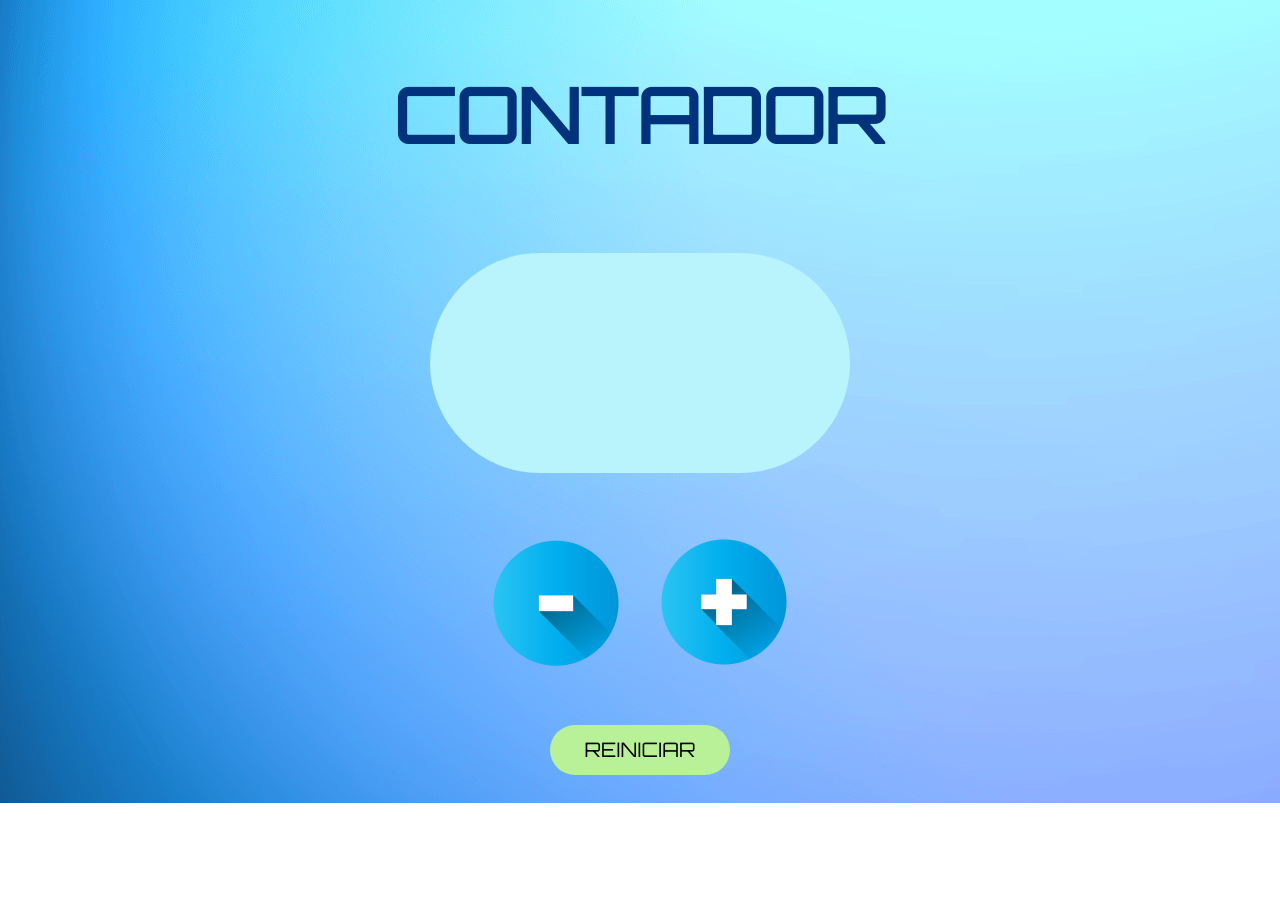
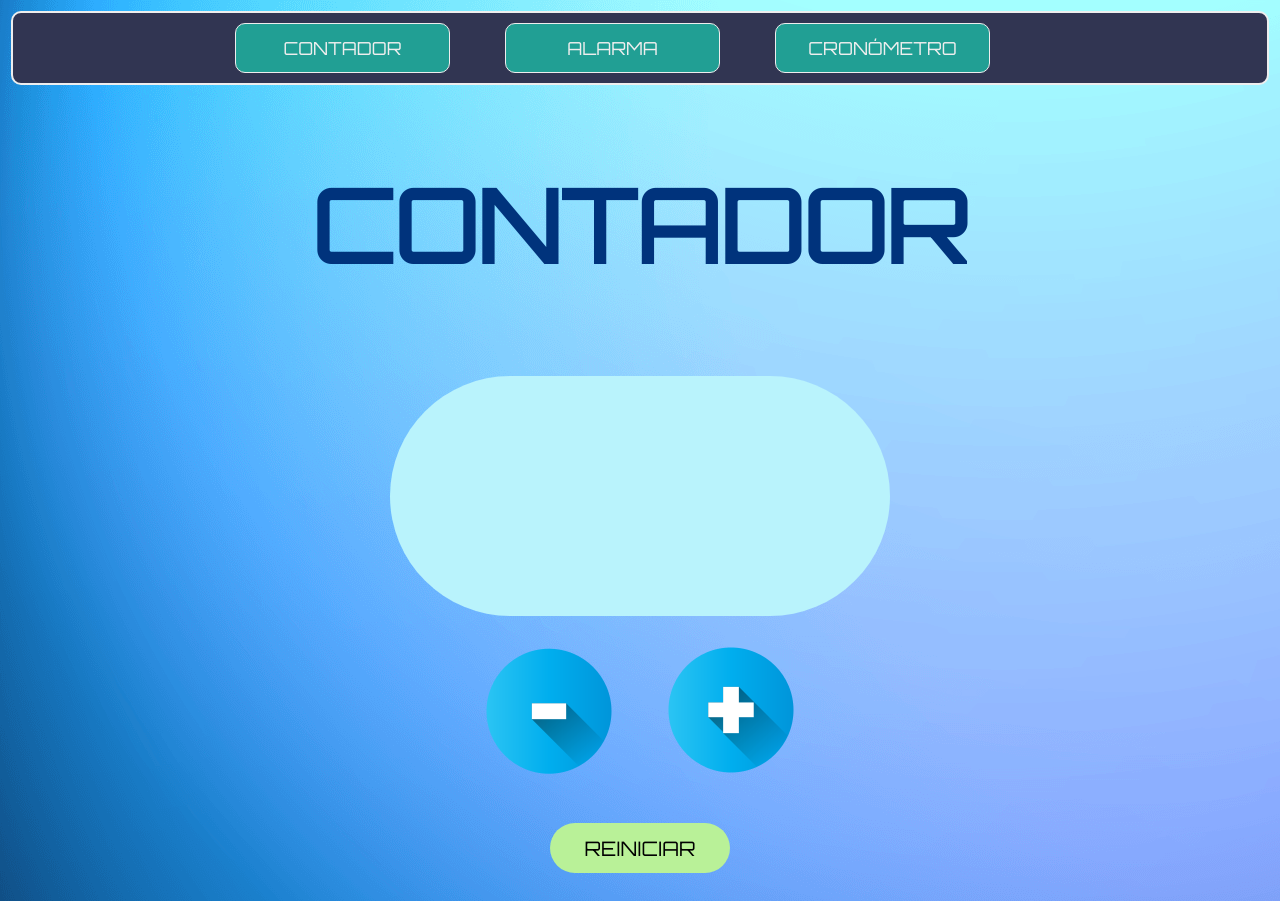
Before and after one commit to joachaile23/miniproyecto, a plain HTML site: page index.html in a window 1280 px wide. Before the commit the page ends 803 px from the top, so only its background shows below. Drawn offline with Linux system fonts and the light colour scheme.

Commit message:
Añadiendo utilidades y estilos a la app

```diff
--- a/index.html
+++ b/index.html
@@ -8,13 +8,25 @@
     <title> MINIPROYECTO </title>
 </head>
 <body>
-    <h1 id="titulo"> CONTADOR </h1>
-    <p id="contador">  </p>
-        <div id="contenedorBotones">
+    <div id="divUtilidades">
+        <button id="botonContador"> CONTADOR </button>
+        <button id="botonAlarma"> ALARMA</button>
+        <button id="botonCronometro"> CRONÓMETRO </button>
+    </div>
+
+    <section id="sectionContador">
+        <h1 id="tituloContador"> CONTADOR </h1>
+        <p id="contador">  </p>
+        <div id="divBotonesContenedor">
             <button id="disminuir"> <img src="./assets/menos.png"  alt="button icon"> </button>
             <button id="aumentar"> <img src="./assets/mas.png"  alt="button icon"> </button>
         </div>
             <button id="reiniciar"> REINICIAR </button>
+    </section>
+
+    <section id="sectionCronometro">
+        <h1 id="tituloCronometro"> CONTADOR </h1>
+    </section>
 
     <script src = "miniproyecto.js"></script>
 </body>
--- a/miniproyecto.js
+++ b/miniproyecto.js
@@ -1,10 +1,20 @@
 const contador = document.getElementById("contador")
 const aumentar = document.getElementById("aumentar")
-aumentar.addEventListener("click", Sumar)
+const sectionContador = document.getElementById("sectionContador")
+const sectionCronometro = document.getElementById("sectionCronometro")
+aumentar.addEventListener('click', Sumar)
 const disminuir = document.getElementById("disminuir")
-disminuir.addEventListener("click", Restar)
+disminuir.addEventListener('click', Restar)
 const reiniciarContador = document.getElementById("reiniciar")
 reiniciarContador.addEventListener("click", Reiniciar)
+const botonCronometro = document.getElementById("botonCronometro")
+botonCronometro.addEventListener('click', iniciarCronometro)
+
+function iniciarApp()
+{
+    sectionCronometro.style.display = 'none'
+    sectionContador.style.display = 'flex'
+}
 
 let conteo = 0
 
@@ -42,3 +52,11 @@ function Reiniciar()
     contador.style.color = 'black'
     contador.innerHTML = 0
 }
+
+function iniciarCronometro()
+{
+    sectionContador.style.display = 'none'
+    sectionCronometro.style.display = 'flex'
+}
+
+window.addEventListener('load', iniciarApp)
--- a/style.css
+++ b/style.css
@@ -3,41 +3,45 @@
 body
 {
     background-image: url(./assets/1920x1080-Gradiente-blanco-azul.-Padre-de-gradiente-Blue-HD-Wallpaper-1920x1080-1.png);
+    display: grid;
+}
+
+
+#sectionContador
+{
     display: flex;
     flex-direction: column;
     align-items: center;
 }
 
-#titulo
+#tituloContador
 {
-    display: flex;
-    justify-content: center;
     font-family:'Orbitron';
     color:#00337C;
-    font-size: 75px;
-    padding: 10px;
+    font-size: 100px;
+    margin-top: 75px;
 }
 
 #contador
 {
-    font-family: 'Orbitron';
     display: flex;
-    height: 200px;
-    width: 400px;
+    font-family: Orbitron;
+    height: 220px;
+    width: 480px;
     font-size: 150px;
-    background-color: #B9F3FC;
+    background-color: rgb(185, 243, 252);
     padding: 10px;
+    margin: 5px;
+    border-radius: 150px;
     justify-content: center;
     align-items: center;
-    margin: 30px;
-    border-radius: 150px;
 }
 
 #aumentar
 {
     border: none;
     background-color: transparent;
-    padding: 10px;
+    padding: 15px;
     margin: 10px;
     font-size: 16px;
     color: #333;
@@ -47,16 +51,10 @@ body
 {
     border: none;
     background-color: transparent;
-    padding: 10px;
+    padding: 15px;
     margin: 10px;
     font-size: 16px;
     color: #333;
-}
-
-#contenedorBotones
-{
-    display: flex;
-    margin: 15px;
 }
 
 #reiniciar
@@ -73,3 +71,72 @@ body
     background-color: rgb(185, 241, 152);
     justify-content: center;
 }
+
+#divUtilidades
+{
+    display: flex;
+    flex-direction: row;
+    justify-content: center;
+    background-color:#313552;
+    height: 50px;
+    margin: 3px;
+    padding: 10px;
+    border: 2px solid #EEEEEE;
+    border-radius: 10px;
+}
+
+#botonCronometro {
+    font-family: 'Orbitron', cursive;
+    display: flex;
+    width: 215px;
+    height: 50px;
+    border-radius: 10px;
+    background-color: #219F94;
+    align-items: center;
+    justify-content: center;
+    color: #EEEEEE;
+    margin-right: 55px;
+    font-size: 18px;
+    border: 1px solid #EEEEEE;
+}
+
+#botonAlarma
+{
+    font-family: 'Orbitron', cursive;;
+    display: flex;
+    width: 215px;
+    height: 50px;
+    border-radius: 10px;
+    background-color: #219F94;
+    align-items: center;
+    justify-content: center;
+    border-color: white;
+    color: #EEEEEE;
+    border: none;
+    margin-right: 55px;
+    font-size: 18px;
+    border: 1px solid #EEEEEE;
+}
+
+#botonContador
+{
+    font-family: 'Orbitron', cursive;
+    display: flex;
+    width: 215px;
+    height: 50px;;
+    border-radius: 10px;
+    background-color: #219F94;
+    align-items: center;
+    justify-content: center;
+    border-color: white;
+    color: #EEEEEE;
+    border: none;
+    font-size: 18px;
+    border: 1px solid #EEEEEE;
+    margin-right: 55px;
+}
+
+#sectionCronometro
+{
+    display: flex;
+}
```
Also changed, not shown: assets/28064.jpg (added).
